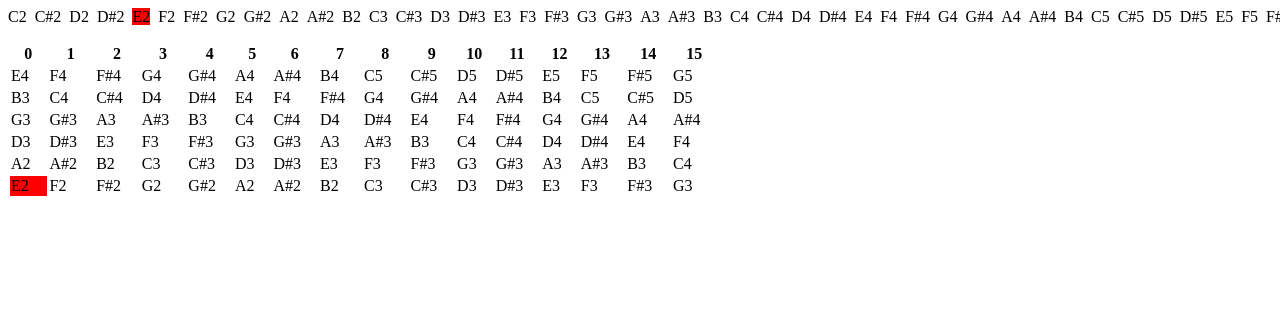
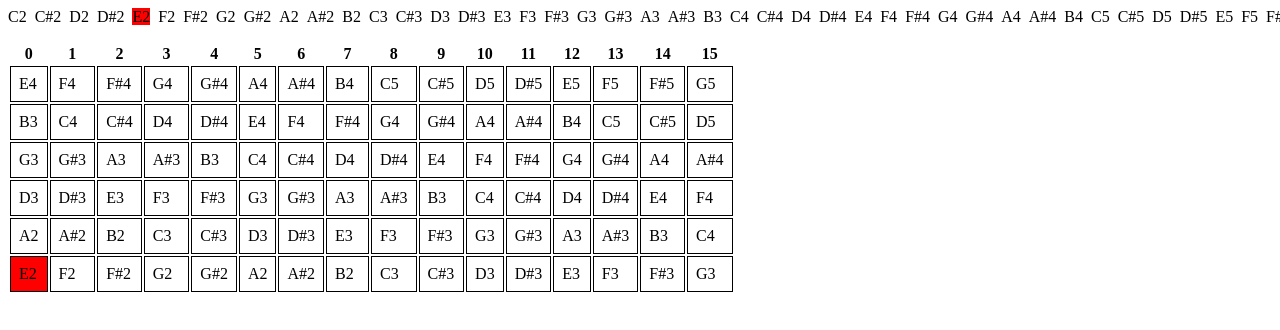
Before and after one commit to MNandor/spectotabs, a plain HTML site: page index.html in a window 1280 px wide. Both pictures are taken after a click on the element "E2". Shown: the top 330 px of the page. Drawn offline with Linux system fonts and the light colour scheme.

Commit message:
Refactor

```diff
--- a/index.html
+++ b/index.html
@@ -1,41 +1,36 @@
 <body>
-
-
-	<p id="piano">kkk</p>
-	<table id="thetab">
-	</table>
+	<p id="piano"></p>
+	<table id="thetab"></table>
 	<script>
-
-		function highlight(it){
-			ls = document.getElementsByClassName("highlightable")
-			for (l of ls){
-				// console.log(l.innerText)
-				if (l.innerText == it.innerText){
-					l.classList.add("highlit")
+		function highlight(selected){
+			items = document.getElementsByClassName("highlightable")
+			for (item of items){
+				if (item.innerText == selected.innerText){
+					item.classList.add("highlit")
 				} else {
-					l.classList.remove("highlit")
+					item.classList.remove("highlit")
 				}
 			}
-			console.log(it.innerText)
+			console.log(selected.innerText)
 		}
 
 
 
-		as = ["C", "C#", "D", "D#", "E", "F", "F#", "G", "G#", "A", "A#", "B"]
-		p = document.getElementById("piano")
-		p.innerText=""
-		for (let i = 2; i < 6; i++){
-			for (it of as){
+		scale = ["C", "C#", "D", "D#", "E", "F", "F#", "G", "G#", "A", "A#", "B"]
+		piano = document.getElementById("piano")
+		piano.innerText=""
+		for (let oct = 2; oct < 6; oct++){
+			for (note of scale){
 				span = document.createElement('span')
 				span.className="highlightable"
 				span.onclick = function(){ highlight(this) }
-				span.innerText += it+i;
-				p.appendChild(span)
+				span.innerText += note+oct;
+				piano.appendChild(span)
 			}
 		}
 
-		starts = ["E2", "A2", "D3", "G3", "B3", "E4"]
-		starts.reverse()
+		guitarStarts = ["E2", "A2", "D3", "G3", "B3", "E4"]
+		guitarStarts.reverse()
 
 
 		table = document.getElementById("thetab")
@@ -47,21 +42,21 @@
 		}
 		table.appendChild(tr)
 
-		for (start of starts){
+		for (start of guitarStarts){
 			let count = -1;
 			tr = document.createElement("tr")
 			loop1:
-			for (let i = 2; i < 6; i++){
-				for (it of as){
-					if (it+i == start){
+			for (let oct = 2; oct < 6; oct++){
+				for (note of scale){
+					if (note+oct == start){
 						count = 0;
 					}
 					if (count >= 0){
-						span = document.createElement('td')
-						span.className="highlightable"
-						span.onclick = function(){ highlight(this) }
-						span.innerText = it+i;
-						tr.appendChild(span)
+						td = document.createElement('td')
+						td.className="highlightable"
+						td.onclick = function(){ highlight(this) }
+						td.innerText = note+oct;
+						tr.appendChild(td)
 						count += 1
 					}
 					if (count > 15){
@@ -71,17 +66,14 @@
 			}
 			table.appendChild(tr)
 		}
-
-
-				// highlight()
-
 	</script>
 <style>
 span {
 	margin-right: 8px;
 }
 td {
-	padding-right: 16px;
+	padding: 8px;
+	border: 1px solid black;
 }
 .highlit{
 	background-color: red;
```
